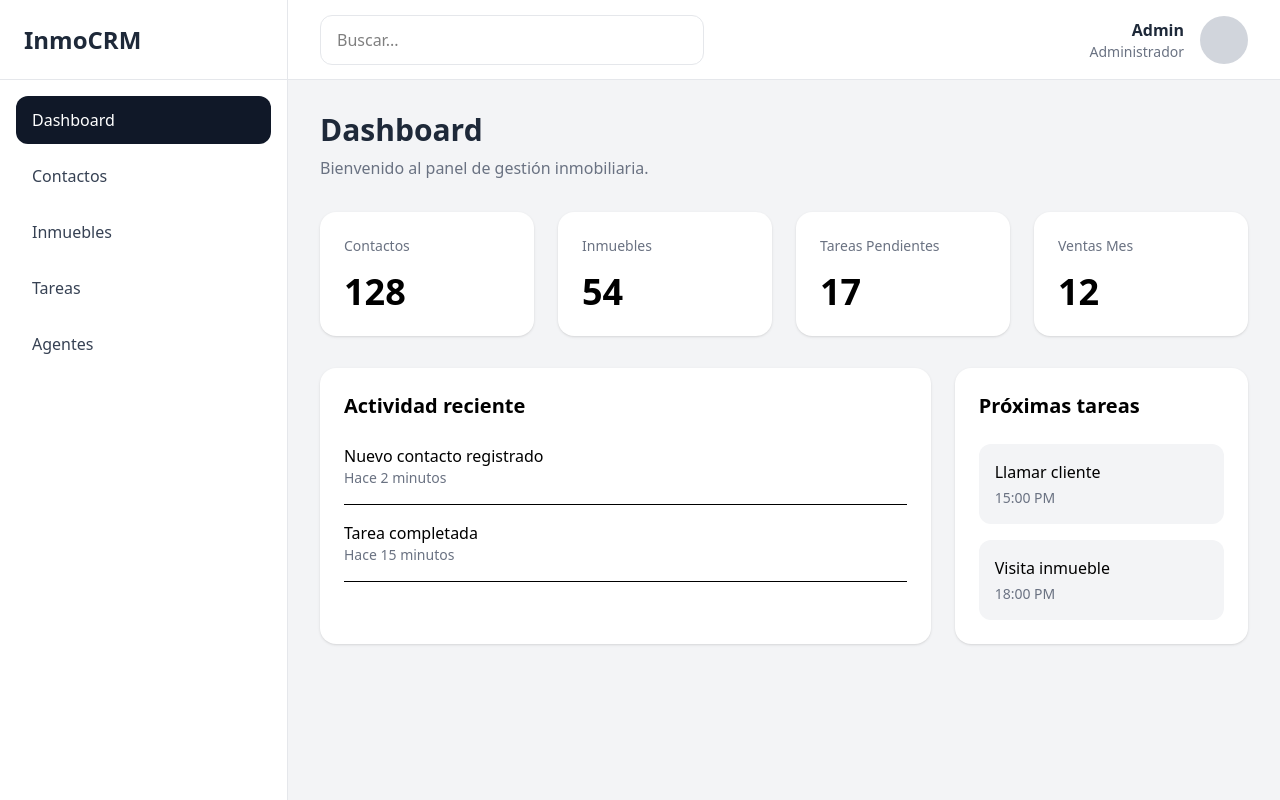
After one commit to Pablomv8/inmobiliaria-crm, a Django app: page / in a window 1280 px wide. The commit adds this page. Run offline with Django 5.2, Linux system fonts and the light colour scheme; some libraries are stand-ins or nearby versions.

Commit message:
crear home
se ha creado la vista principal

```diff
--- a/config/urls.py
+++ b/config/urls.py
@@ -15,8 +15,9 @@ Including another URLconf
     2. Add a URL to urlpatterns:  path('blog/', include('blog.urls'))
 """
 from django.contrib import admin
-from django.urls import path
+from django.urls import path, include
 
 urlpatterns = [
     path('admin/', admin.site.urls),
+    path('', include('dashboard.urls')),
 ]
--- /dev/null
+++ b/dashboard/urls.py
@@ -0,0 +1,8 @@
+from django.urls import path
+from  .views import home
+
+
+urlpatterns = [
+    path('', home, name = 'dashboard'),
+
+]
--- a/dashboard/views.py
+++ b/dashboard/views.py
@@ -1,3 +1,5 @@
 from django.shortcuts import render
 
-# Create your views here.
+
+def home(request):
+    return render(request, 'dashboard/home.html')
--- a/templates/base.html
+++ b/templates/base.html
@@ -1,29 +1,47 @@
 {% load static %}
+
 <!DOCTYPE html>
 <html lang="es">
 <head>
     <meta charset="UTF-8">
     <meta name="viewport" content="width=device-width, initial-scale=1.0">
-    <title>{% block title %}Mi Sitio{% endblock %}</title>
-    <!-- CSS enlazado desde carpeta estática -->
+
+    <title>CRM Inmobiliario</title>
+
     <link rel="stylesheet" href="{% static 'css/main.min.css' %}">
+
+    <!-- HTMX -->
+    <script src="https://unpkg.com/htmx.org@1.9.10"></script>
+
+    <!-- Alpine -->
+    <script defer src="https://cdn.jsdelivr.net/npm/alpinejs@3.x.x/dist/cdn.min.js"></script>
+
 </head>
-<body>
-    <header>
-        <nav>
-            <a href="/">Inicio</a>
-            <a href="/">Blog</a>
-        </nav>
-    </header>
 
-    <main>
-        {% block content %}
-        <!-- El contenido específico de cada página irá aquí -->
-        {% endblock %}
-    </main>
+<body class="bg-gray-100">
 
-    <footer>
-        <p>&copy; 2026 Mi Empresa</p>
-    </footer>
+    <div class="flex min-h-screen">
+
+        <!-- Sidebar -->
+        {% include 'partials/sidebar.html' %}
+
+        <!-- Main Content -->
+        <div class="flex-1 flex flex-col">
+
+            <!-- Navbar -->
+            {% include 'partials/navbar.html' %}
+
+            <!-- Page Content -->
+            <main class="p-8">
+
+                {% block content %}
+                {% endblock %}
+
+            </main>
+
+        </div>
+
+    </div>
+
 </body>
 </html>
--- /dev/null
+++ b/templates/dashboard/home.html
@@ -0,0 +1,155 @@
+{% extends 'base.html' %}
+
+{% block content %}
+
+<!-- Title -->
+<div class="mb-8">
+
+    <h1 class="text-3xl font-bold text-gray-800">
+        Dashboard
+    </h1>
+
+    <p class="text-gray-500 mt-2">
+        Bienvenido al panel de gestión inmobiliaria.
+    </p>
+
+</div>
+
+<!-- Stats -->
+<div class="grid grid-cols-1 md:grid-cols-2 xl:grid-cols-4 gap-6 mb-8">
+
+    <!-- Card -->
+    <div class="bg-white rounded-2xl p-6 shadow-sm">
+
+        <p class="text-gray-500 text-sm">
+            Contactos
+        </p>
+
+        <h2 class="text-4xl font-bold mt-4">
+            128
+        </h2>
+
+    </div>
+
+    <div class="bg-white rounded-2xl p-6 shadow-sm">
+
+        <p class="text-gray-500 text-sm">
+            Inmuebles
+        </p>
+
+        <h2 class="text-4xl font-bold mt-4">
+            54
+        </h2>
+
+    </div>
+
+    <div class="bg-white rounded-2xl p-6 shadow-sm">
+
+        <p class="text-gray-500 text-sm">
+            Tareas Pendientes
+        </p>
+
+        <h2 class="text-4xl font-bold mt-4">
+            17
+        </h2>
+
+    </div>
+
+    <div class="bg-white rounded-2xl p-6 shadow-sm">
+
+        <p class="text-gray-500 text-sm">
+            Ventas Mes
+        </p>
+
+        <h2 class="text-4xl font-bold mt-4">
+            12
+        </h2>
+
+    </div>
+
+</div>
+
+<!-- Bottom Grid -->
+<div class="grid grid-cols-1 xl:grid-cols-3 gap-6">
+
+    <!-- Recent Activity -->
+    <div class="xl:col-span-2 bg-white rounded-2xl p-6 shadow-sm">
+
+        <h3 class="text-xl font-semibold mb-6">
+            Actividad reciente
+        </h3>
+
+        <div class="space-y-4">
+
+            <div class="flex items-center justify-between border-b pb-4">
+
+                <div>
+                    <p class="font-medium">
+                        Nuevo contacto registrado
+                    </p>
+
+                    <p class="text-sm text-gray-500">
+                        Hace 2 minutos
+                    </p>
+                </div>
+
+            </div>
+
+            <div class="flex items-center justify-between border-b pb-4">
+
+                <div>
+                    <p class="font-medium">
+                        Tarea completada
+                    </p>
+
+                    <p class="text-sm text-gray-500">
+                        Hace 15 minutos
+                    </p>
+                </div>
+
+            </div>
+
+        </div>
+
+    </div>
+
+    <!-- Tasks -->
+    <div class="bg-white rounded-2xl p-6 shadow-sm">
+
+        <h3 class="text-xl font-semibold mb-6">
+            Próximas tareas
+        </h3>
+
+        <div class="space-y-4">
+
+            <div class="p-4 bg-gray-100 rounded-xl">
+
+                <p class="font-medium">
+                    Llamar cliente
+                </p>
+
+                <p class="text-sm text-gray-500 mt-1">
+                    15:00 PM
+                </p>
+
+            </div>
+
+            <div class="p-4 bg-gray-100 rounded-xl">
+
+                <p class="font-medium">
+                    Visita inmueble
+                </p>
+
+                <p class="text-sm text-gray-500 mt-1">
+                    18:00 PM
+                </p>
+
+            </div>
+
+        </div>
+
+    </div>
+
+</div>
+
+{% endblock %}
--- /dev/null
+++ b/templates/partials/navbar.html
@@ -0,0 +1,33 @@
+<header class="h-20 bg-white border-b border-gray-200 px-8 flex items-center justify-between">
+
+    <!-- Search -->
+    <div class="w-96">
+
+        <input
+            type="text"
+            placeholder="Buscar..."
+            class="w-full px-4 py-3 rounded-xl border border-gray-200 focus:outline-none focus:ring-2 focus:ring-gray-900"
+        >
+
+    </div>
+
+    <!-- User -->
+    <div class="flex items-center gap-4">
+
+        <div class="text-right">
+
+            <p class="font-semibold text-gray-800">
+                Admin
+            </p>
+
+            <p class="text-sm text-gray-500">
+                Administrador
+            </p>
+
+        </div>
+
+        <div class="w-12 h-12 rounded-full bg-gray-300"></div>
+
+    </div>
+
+</header>
--- /dev/null
+++ b/templates/partials/sidebar.html
@@ -0,0 +1,47 @@
+<aside class="w-72 bg-white border-r border-gray-200 flex flex-col">
+
+    <!-- Logo -->
+    <div class="h-20 flex items-center px-6 border-b border-gray-200">
+
+        <h1 class="text-2xl font-bold text-gray-800">
+            InmoCRM
+        </h1>
+
+    </div>
+
+    <!-- Navigation -->
+    <nav class="flex-1 p-4 space-y-2">
+
+        <a href="#"
+           class="flex items-center gap-3 px-4 py-3 rounded-xl bg-gray-900 text-white">
+
+            Dashboard
+        </a>
+
+        <a href="#"
+           class="flex items-center gap-3 px-4 py-3 rounded-xl text-gray-700 hover:bg-gray-100">
+
+            Contactos
+        </a>
+
+        <a href="#"
+           class="flex items-center gap-3 px-4 py-3 rounded-xl text-gray-700 hover:bg-gray-100">
+
+            Inmuebles
+        </a>
+
+        <a href="#"
+           class="flex items-center gap-3 px-4 py-3 rounded-xl text-gray-700 hover:bg-gray-100">
+
+            Tareas
+        </a>
+
+        <a href="#"
+           class="flex items-center gap-3 px-4 py-3 rounded-xl text-gray-700 hover:bg-gray-100">
+
+            Agentes
+        </a>
+
+    </nav>
+
+</aside>
```
Also changed, not shown: static/css/main.min.css.
